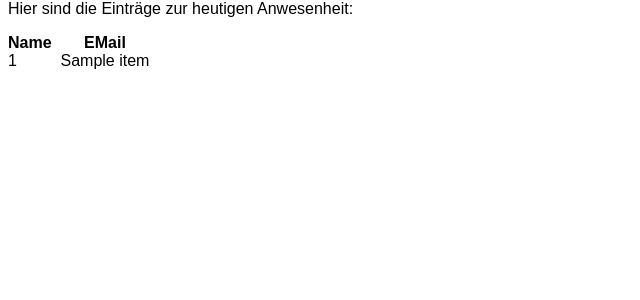
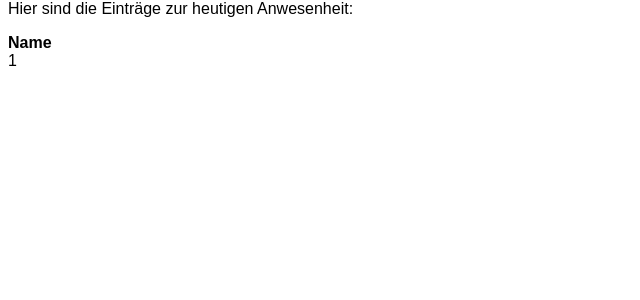
Before and after one commit to dequbed/qrhello, a Flask app: template qrhello/templates/here_today.html in a window 1280 px wide. Shown: the part 58-358 px from the top of the page, without its empty margins (0-640 px from the left). Run offline with Flask 2, Linux system fonts and the light colour scheme; the template is opened without the code that fills it: most values are stand-ins (such as "Sample title", 1, 10 or a date in 2020); parts of the project's set-up code (start-up, migrations or seed data) failed here and were passed over.

```diff
--- a/qrhello/dbfoo.py
+++ b/qrhello/dbfoo.py
@@ -188,7 +188,8 @@ class Sqlite(DB):
     def here_today(self):
         with sqlite3.connect(self.filename) as conn:
             c = conn.cursor()
-            c.execute('SELECT DISTINCT name, email FROM Anwesenheit WHERE tag=date("now")')
+#            c.execute('SELECT DISTINCT name, email FROM Anwesenheit WHERE tag=date("now")')
+            c.execute('SELECT DISTINCT name FROM Anwesenheit WHERE tag=date("now")')
             items = c.fetchall()
         return items
     #
--- a/qrhello/templates/here_today.html
+++ b/qrhello/templates/here_today.html
@@ -9,12 +9,12 @@
     Hier sind die Einträge zur heutigen Anwesenheit:
     </p>
     <table class="pure-table-bordered">
-        <tr><th> Name&nbsp;</th><th>&nbsp;</th><th>&nbsp;EMail&nbsp;</th></tr>
+        <tr><th> Name&nbsp;</th><th>&nbsp;</th><!--<th>&nbsp;EMail&nbsp;</th>--></tr>
 {% for item in items %}
     <tr>
         <td>{{item[0]}}</td>
         <td>&nbsp;</td>
-        <td>{{item[1]}}</td>
+<!--        <td>{{item[1]}}</td>-->
     </tr>
 {% endfor %}
     </table>
```
